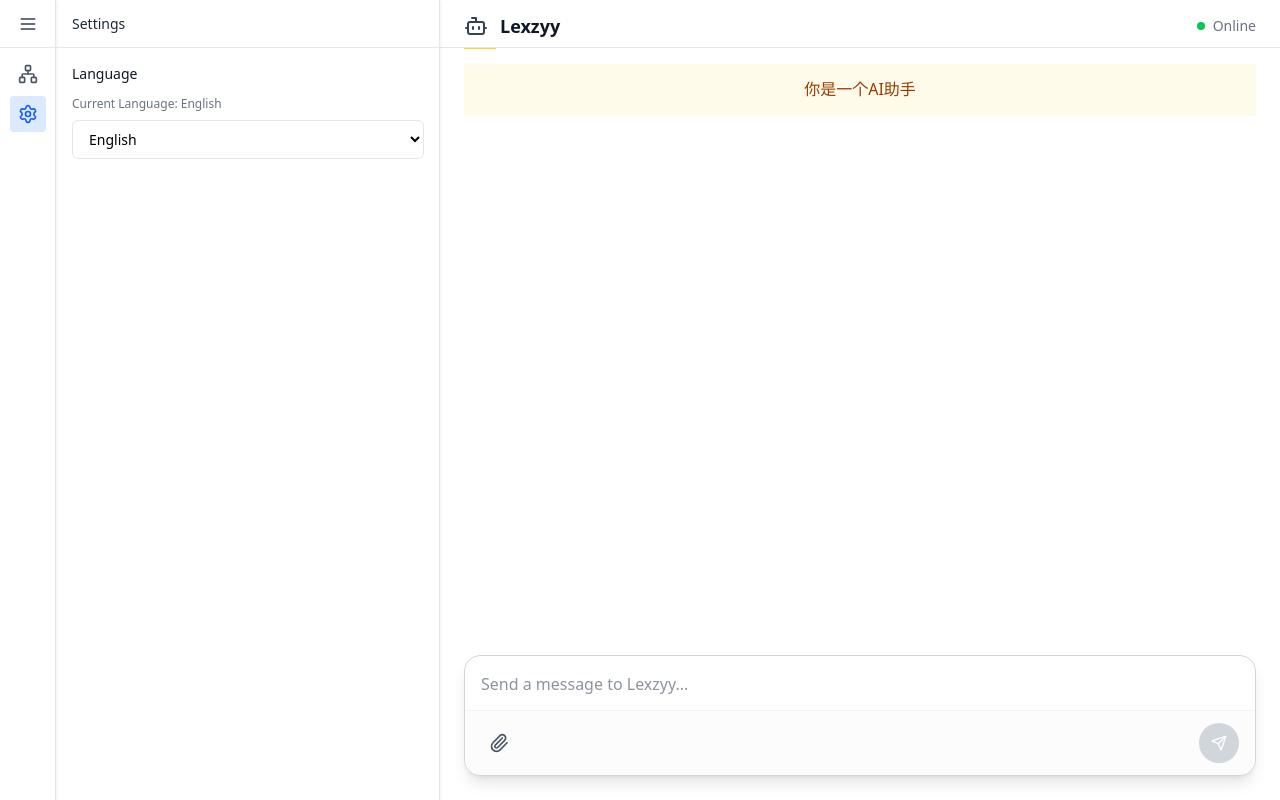
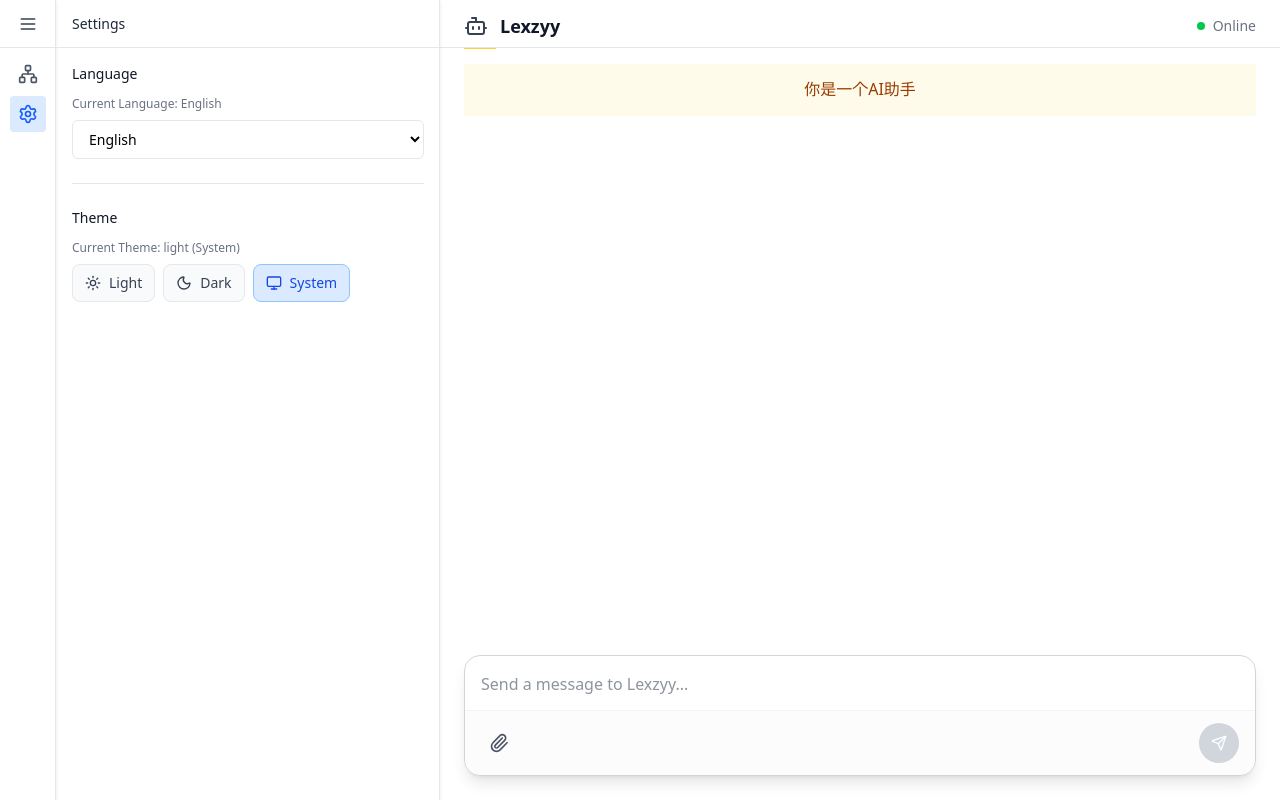
Before and after one commit to xzandyy/Lexzyy, a Next.js app: page / in a window 1280 px wide. Both pictures are taken after a click on the button 27 px from the left and 114 px from the top of the page. Built offline with nearby package versions, Linux system fonts and the light colour scheme.

Commit message:
feat: 深浅色主题切换功能（未应用）

```diff
--- a/app/layout.tsx
+++ b/app/layout.tsx
@@ -3,6 +3,7 @@ import { Inter } from "next/font/google";
 import "@xyflow/react/dist/style.css";
 import "./globals.css";
 import QueryProvider from "@/components/providers/query-provider";
+import ThemeProvider from "@/components/providers/theme-provider";
 import { Toaster } from "react-hot-toast";
 import Hydration from "@/components/hydration";
 
@@ -26,8 +27,10 @@ export default function RootLayout({
   return (
     <html>
       <body className={`${inter.variable} antialiased overflow-hidden`}>
+        <Hydration>
           <QueryProvider>
-          <Hydration>{children}</Hydration>
+            <ThemeProvider>
+              {children}
               <Toaster
                 position="top-right"
                 toastOptions={{
@@ -40,7 +43,9 @@ export default function RootLayout({
                   },
                 }}
               />
+            </ThemeProvider>
           </QueryProvider>
+        </Hydration>
       </body>
     </html>
   );
--- /dev/null
+++ b/components/providers/theme-provider.tsx
@@ -0,0 +1,13 @@
+"use client";
+
+import { useEffect } from "react";
+import { initializeTheme } from "@/stores/theme-store";
+
+export default function ThemeProvider({ children }: { children: React.ReactNode }) {
+  useEffect(() => {
+    const cleanup = initializeTheme();
+    return cleanup;
+  }, []);
+
+  return <>{children}</>;
+}
--- a/components/settings/index.tsx
+++ b/components/settings/index.tsx
@@ -3,9 +3,13 @@ import { PanelHeader } from "@/components/common";
 import { useLocale } from "@/hooks/use-locale";
 import { localeNames, getSupportedLocales } from "@/locales";
 import type { Locale } from "@/locales";
+import { useThemeStore } from "@/stores/theme-store";
+import type { ThemeMode } from "@/stores/theme-store";
+import { Sun, Moon, Monitor } from "lucide-react";
 
 export default function Settings() {
   const { locale, t, setLocale } = useLocale();
+  const { mode, resolvedTheme, setMode } = useThemeStore();
 
   const handleLanguageChange = async (newLocale: Locale) => {
     try {
@@ -16,6 +20,12 @@ export default function Settings() {
   };
 
   const supportedLocales = getSupportedLocales();
+
+  const themeOptions: { value: ThemeMode; label: string; icon: React.ReactNode }[] = [
+    { value: "light", label: t.settings.lightTheme, icon: <Sun size={16} /> },
+    { value: "dark", label: t.settings.darkTheme, icon: <Moon size={16} /> },
+    { value: "system", label: t.settings.systemTheme, icon: <Monitor size={16} /> },
+  ];
 
   return (
     <div className="h-full flex flex-col">
@@ -42,6 +52,37 @@ export default function Settings() {
               </select>
             </div>
           </div>
+
+          {/* 主题设置 */}
+          <div className="border-t border-gray-200 dark:border-gray-700 pt-6">
+            <div className="space-y-3">
+              <h3 className="text-sm font-medium text-gray-900 dark:text-gray-100">{t.settings.theme}</h3>
+              <div className="space-y-2">
+                <label className="block text-xs text-gray-500 dark:text-gray-400">
+                  {t.settings.currentTheme}: {resolvedTheme} {mode === "system" && `(${t.settings.systemTheme})`}
+                </label>
+                <div className="flex gap-2">
+                  {themeOptions.map((option) => (
+                    <button
+                      key={option.value}
+                      onClick={() => setMode(option.value)}
+                      className={`
+                        flex items-center gap-2 px-3 py-2 rounded-lg border transition-all text-sm
+                        ${
+                          mode === option.value
+                            ? "bg-blue-100 dark:bg-blue-900 border-blue-300 dark:border-blue-600 text-blue-700 dark:text-blue-300"
+                            : "bg-gray-50 dark:bg-gray-800 border-gray-200 dark:border-gray-700 text-gray-700 dark:text-gray-300 hover:bg-gray-100 dark:hover:bg-gray-700"
+                        }
+                      `}
+                    >
+                      {option.icon}
+                      <span>{option.label}</span>
+                    </button>
+                  ))}
+                </div>
+              </div>
+            </div>
+          </div>
         </div>
       </div>
     </div>
--- a/locales/dictionaries/en-US.ts
+++ b/locales/dictionaries/en-US.ts
@@ -21,6 +21,11 @@ const dictionary: Dictionary = {
     selectLanguage: "Select Language",
     currentLanguage: "Current Language",
     noOptions: "No settings available",
+    theme: "Theme",
+    currentTheme: "Current Theme",
+    lightTheme: "Light",
+    darkTheme: "Dark",
+    systemTheme: "System",
   },
   chat: {
     input: "Input",
--- a/locales/dictionaries/zh-CN.ts
+++ b/locales/dictionaries/zh-CN.ts
@@ -21,6 +21,11 @@ const dictionary: Dictionary = {
     selectLanguage: "选择语言",
     currentLanguage: "当前语言",
     noOptions: "暂无设置选项",
+    theme: "主题设置",
+    currentTheme: "当前主题",
+    lightTheme: "浅色",
+    darkTheme: "深色",
+    systemTheme: "跟随系统",
   },
   chat: {
     input: "输入",
--- a/locales/index.ts
+++ b/locales/index.ts
@@ -19,6 +19,11 @@ export const emptyDictionary = {
     selectLanguage: "",
     currentLanguage: "",
     noOptions: "",
+    theme: "",
+    currentTheme: "",
+    lightTheme: "",
+    darkTheme: "",
+    systemTheme: "",
   },
   chat: {
     input: "",
--- /dev/null
+++ b/stores/theme-store.ts
@@ -0,0 +1,100 @@
+import { create } from "zustand";
+import { persist } from "zustand/middleware";
+
+export type ThemeMode = "light" | "dark" | "system";
+export type ResolvedTheme = "light" | "dark";
+
+interface ThemeState {
+  mode: ThemeMode;
+  resolvedTheme: ResolvedTheme;
+  setMode: (mode: ThemeMode) => void;
+  getSystemTheme: () => ResolvedTheme;
+  initializeTheme: () => void;
+}
+
+const getSystemTheme = (): ResolvedTheme => {
+  if (typeof window === "undefined") return "light";
+  return window.matchMedia("(prefers-color-scheme: dark)").matches ? "dark" : "light";
+};
+
+const applyTheme = (theme: ResolvedTheme) => {
+  if (typeof window === "undefined") return;
+
+  const root = document.documentElement;
+
+  if (theme === "dark") {
+    root.classList.add("dark");
+  } else {
+    root.classList.remove("dark");
+  }
+};
+
+const resolveTheme = (mode: ThemeMode): ResolvedTheme => {
+  if (mode === "system") {
+    return getSystemTheme();
+  }
+  return mode;
+};
+
+export const useThemeStore = create<ThemeState>()(
+  persist(
+    (set, get) => ({
+      mode: "system",
+      resolvedTheme: "light",
+
+      setMode: (mode: ThemeMode) => {
+        const resolvedTheme = resolveTheme(mode);
+
+        set({
+          mode,
+          resolvedTheme,
+        });
+
+        applyTheme(resolvedTheme);
+      },
+
+      getSystemTheme,
+
+      initializeTheme: () => {
+        const state = get();
+        const resolvedTheme = resolveTheme(state.mode);
+
+        set({
+          resolvedTheme,
+        });
+
+        applyTheme(resolvedTheme);
+      },
+    }),
+    {
+      name: "theme-storage",
+      partialize: (state) => ({ mode: state.mode }),
+    },
+  ),
+);
+
+export function initializeTheme(): (() => void) | undefined {
+  const store = useThemeStore.getState();
+  store.initializeTheme();
+
+  if (typeof window !== "undefined") {
+    const mediaQuery = window.matchMedia("(prefers-color-scheme: dark)");
+
+    const handleSystemThemeChange = (e: MediaQueryListEvent) => {
+      const currentState = useThemeStore.getState();
+      if (currentState.mode === "system") {
+        const newResolvedTheme = e.matches ? "dark" : "light";
+        useThemeStore.setState({
+          resolvedTheme: newResolvedTheme,
+        });
+        applyTheme(newResolvedTheme);
+      }
+    };
+
+    mediaQuery.addEventListener("change", handleSystemThemeChange);
+
+    return () => {
+      mediaQuery.removeEventListener("change", handleSystemThemeChange);
+    };
+  }
+}
```
Lines whose indentation alone changed are shown as unchanged.
